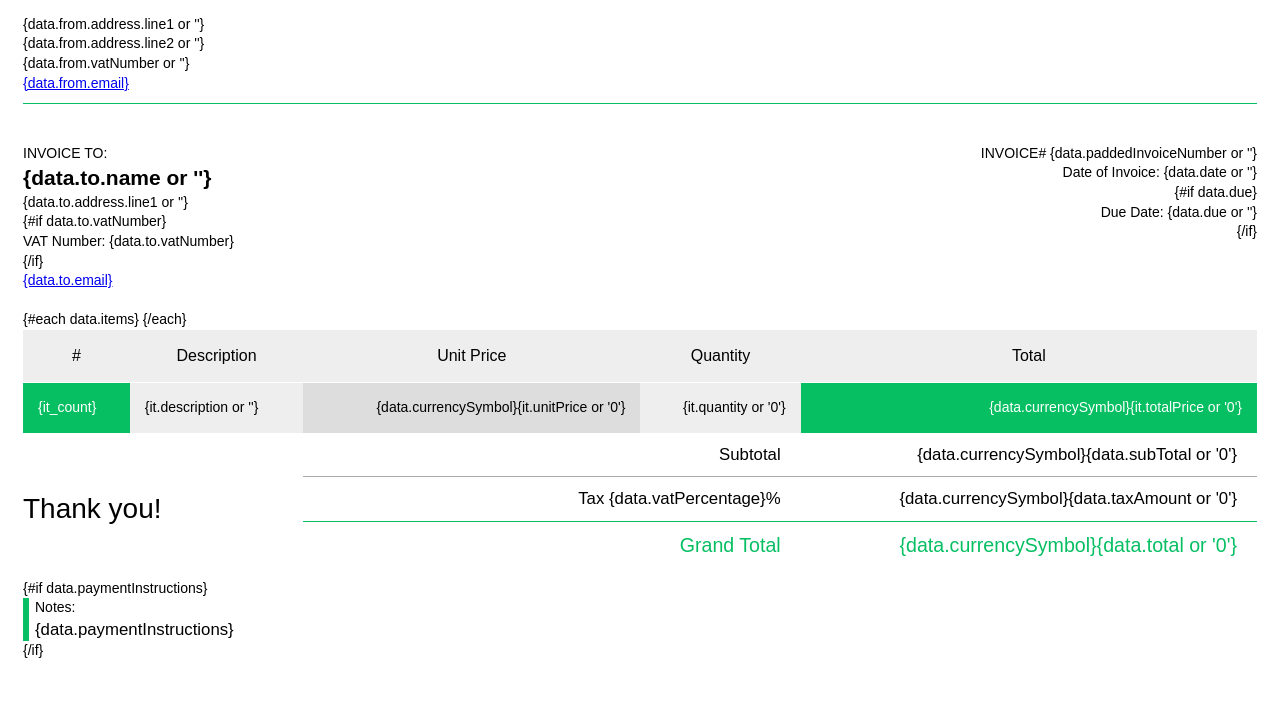
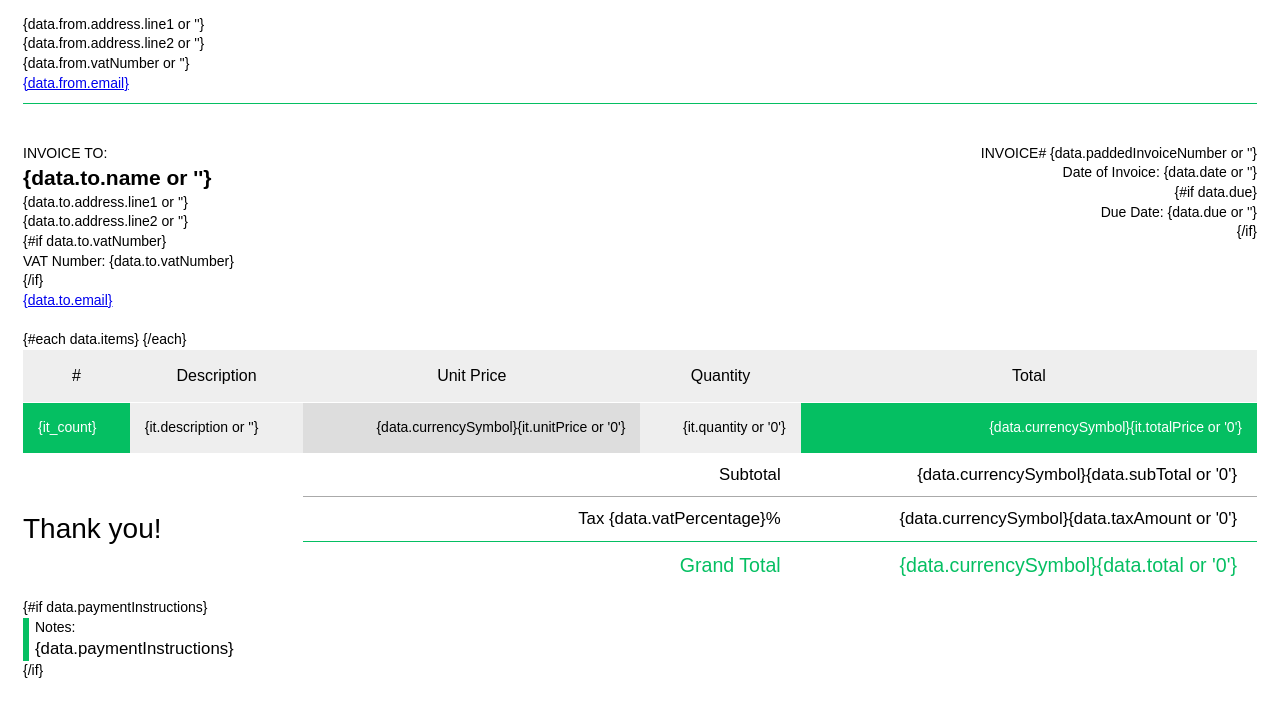
Before and after one commit to TECHROOTS-BV/public, a plain HTML site: page tix-invoice-template.html in a window 1280 px wide. Shown: the part 102-818 px from the top of the page. Drawn offline with Linux system fonts and the light colour scheme.

Commit message:
Tix invoice template

```diff
--- a/tix-invoice-template.html
+++ b/tix-invoice-template.html
@@ -217,6 +217,9 @@
                         <div>
                             {data.to.address.line1 or ''}
                         </div>
+                        <div>
+                            {data.to.address.line2 or ''}
+                        </div>
                         {#if data.to.vatNumber}
                         <div>
                             VAT Number: {data.to.vatNumber}
```
Also changed, not shown: img.png (added).
